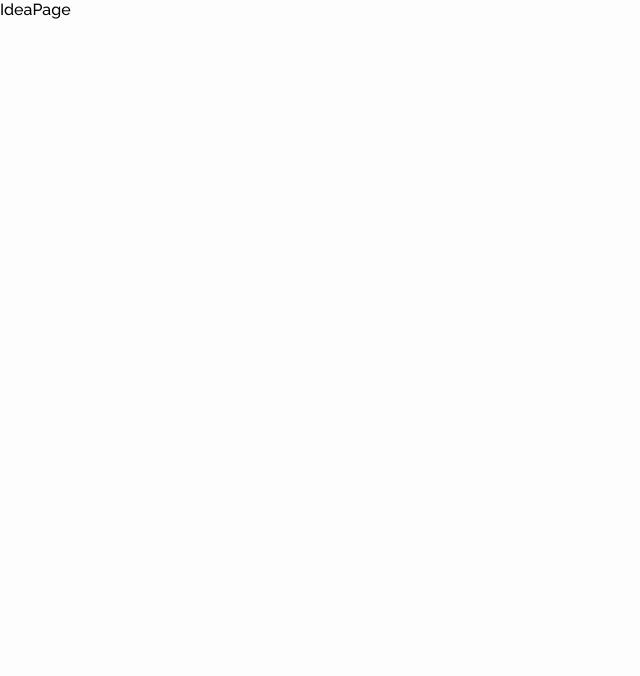
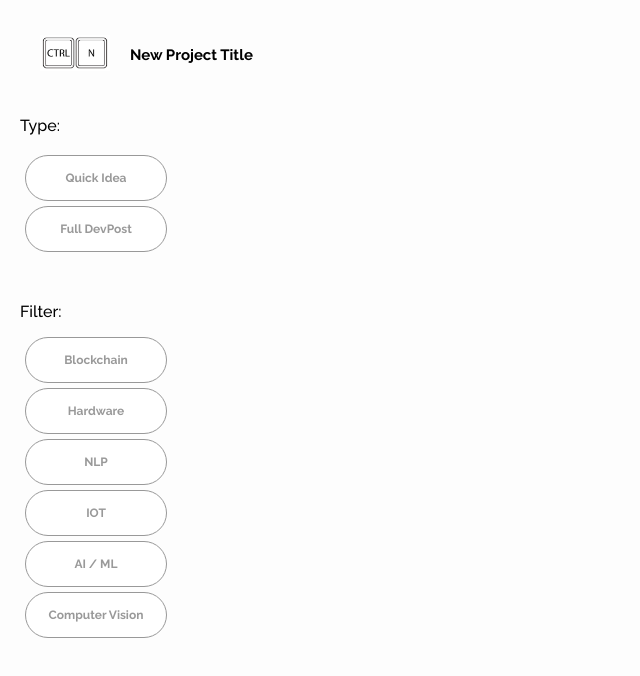
Before and after one commit to lu-joseph/new-project-title, a React (Create React App) app in the folder client/: page /ideas in a window 1280 px wide. Shown: the top 676 px of the page, without its empty margins (0-640 px from the left). Built offline with nearby package versions, Linux system fonts and the light colour scheme.

Commit message:
idea page

```diff
--- a/client/src/HomeBody/HomeBody.css
+++ b/client/src/HomeBody/HomeBody.css
@@ -3,6 +3,7 @@
     align-items: center;
     max-width: 1000px;
     margin: auto;
+    margin-top: 100px;
     justify-content: center;
 }
 
--- a/client/src/IdeaPage/IdeaPage.jsx
+++ b/client/src/IdeaPage/IdeaPage.jsx
@@ -1,8 +1,23 @@
 import React from 'react'
+import NavBar from '../NavBar/NavBar'
+import SideBar from '../SideBar/SideBar'
+import ideaCards from '../ideaCard/ideaCards'
 
 const IdeaPage = () => {
   return (
-    <div>IdeaPage</div>
+    <div>
+      <div>
+        <NavBar/>
+      </div>
+      <div>
+      <div>
+        <SideBar/>
+      </div>
+      <div>
+        <ideaCards/>
+      </div>
+      </div>
+    </div>
   )
 }
 
--- a/client/src/NavBar/NavBar.css
+++ b/client/src/NavBar/NavBar.css
@@ -3,11 +3,13 @@
     justify-content:space-between;
     align-items: center;
     padding: 20px;
+    height: 70px;
+    position: absolute;
+    top: 0;
 }
 
 .navBar-container  > div > p {
     font-size: 20px;
-    display: none;
 }
 
 .title {
--- /dev/null
+++ b/client/src/SideBar/SideBar.css
@@ -0,0 +1,15 @@
+.sidebar {
+    position: absolute;
+    top: 80px;
+    width: 250px;
+    padding: 20px;
+    left:0;
+}
+
+.type {
+    margin-bottom: 50px;
+}
+
+.type > p {
+    margin-bottom: 20px;
+}
--- /dev/null
+++ b/client/src/SideBar/SideBar.jsx
@@ -0,0 +1,31 @@
+import React from 'react'
+import SideButtons from '../SideButtons/SideButtons'
+import './SideBar.css'
+
+
+const SideBar = () => {
+  return (
+    <div className='sidebar'>
+       <div className='type'>
+        <p>Type:</p>
+        <div>
+        <SideButtons text={"Quick Idea"}/>
+        <SideButtons text={"Full DevPost"}/>
+        </div>
+       </div>
+
+       <div>
+       <p> Filter: </p>
+        <SideButtons text={"Blockchain"}/>
+        <SideButtons text={"Hardware"}/>
+        <SideButtons text={"NLP"}/>
+        <SideButtons text={"IOT"}/>
+        <SideButtons text={"AI / ML"}/>
+        <SideButtons text={"Computer Vision"}/>
+       </div>
+    </div>
+  )
+}
+
+
+export default SideBar
--- /dev/null
+++ b/client/src/SideButtons/SideButton.css
@@ -0,0 +1,23 @@
+.SideButton {
+    display:flex;
+    margin:5px;
+    justify-content: center;
+    align-items: center;
+    cursor: pointer;
+    border-radius: 40px;
+    padding:15px 20px 15px 20px;
+    width:100px;
+    border:1px solid #999999;
+    color: #999999;
+    background-color: white;
+    transition: all 0.3s ease;
+    font-weight: bold;
+    font-size: 12px;
+
+}
+
+.button:hover {
+    border:1px solid #4258FF;
+    color: #4258FF;
+    background-color: white;
+}
--- /dev/null
+++ b/client/src/SideButtons/SideButtons.jsx
@@ -0,0 +1,12 @@
+import React from 'react'
+import './SideButton.css'
+import ArrowForwardIosIcon from '@mui/icons-material/ArrowForwardIos';
+import { colors } from '../colors'
+
+const Button = ({text}) => {
+  return (
+    <div className='SideButton' >{text}</div>
+  )
+}
+
+export default Button
--- /dev/null
+++ b/client/src/ideaCard/ideaCards.css
@@ -0,0 +1,4 @@
+.ideaCard {
+    position: absolute;
+    left:250px;
+}
```
